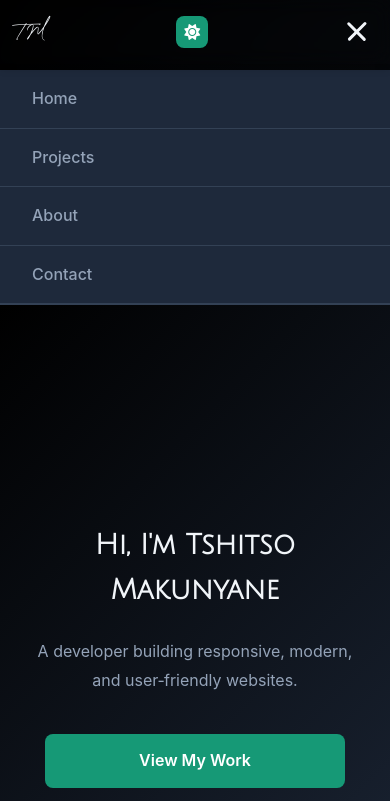
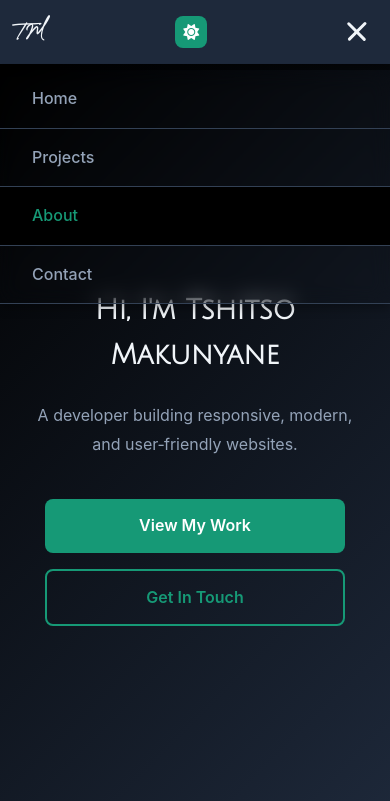
Before and after one commit to Tshitso84/My-Portfolio-Website, a plain HTML site: page index.html in a window 390 px wide. Both pictures are taken after a click on the button 356 px from the left and 32 px from the top of the page. Shown: the top 801 px of the page. Drawn offline with Linux system fonts and the light colour scheme.

Commit message:
Update mobile nav behavior

```diff
--- a/script.js
+++ b/script.js
@@ -38,7 +38,21 @@ const mobileMenuToggle = document.getElementById('mobile-menu-toggle');
 const mobileMenu = document.getElementById('mobile-menu');
 
 function toggleMobileMenu() {
+  // Always set display first
+  if (!mobileMenu.classList.contains('active')) {
+    mobileMenu.style.display = 'flex';
+    // Force reflow
+    mobileMenu.offsetHeight;
+  }
+
   mobileMenu.classList.toggle('active');
+
+  // Remove display after animation if closing
+  if (!mobileMenu.classList.contains('active')) {
+    setTimeout(() => {
+      mobileMenu.style.display = 'none';
+    }, 300);
+  }
 
   // Animate hamburger menu
   const spans = mobileMenuToggle.querySelectorAll('span');
--- a/styles.css
+++ b/styles.css
@@ -63,9 +63,7 @@ body {
   left: 0;
   right: 0;
   z-index: 1000;
-  background-color: #ffffff00;
-  -webkit-backdrop-filter: blur(10px);
-  backdrop-filter: blur(10px);
+  background-color: var(--bg-secondary);
   box-shadow: 0 2px 10px var(--shadow);
   padding: 1rem 0;
   transition: transform 0.3s ease, all 0.3s ease;
@@ -87,6 +85,7 @@ body {
   justify-content: space-between;
   align-items: center;
   gap: 2rem;
+  position: relative;
 }
 
 .container-narrow {
@@ -96,18 +95,18 @@ body {
 }
 
 .logo {
-  font-size: 1.6rem;
-  letter-spacing: 1px;
-  font-weight: 200;
+  font-size: 1.5rem;
+  font-weight: 700;
   color: var(--text-primary);
   white-space: nowrap;
-  font-family: "MyCustomFont", cursive;
+  font-family: 'MyCustomFont', cursive;
 }
 
 .nav {
   display: flex;
   gap: 2rem;
   align-items: center;
+  position: relative;
 }
 
 .nav-link {
@@ -177,13 +176,27 @@ body {
 .mobile-menu {
   display: none;
   flex-direction: column;
-  background-color: var(--bg-secondary);
-  border-bottom: 1px solid var(--border);
+  background-color: transparent;
+  -webkit-backdrop-filter: blur(10px);
+  backdrop-filter: blur(10px) ;
+  /* border-bottom: 1px solid var(--border); */
   box-shadow: 0 4px 10px var(--shadow);
+  position: absolute;
+  top: 70px;
+  left: 0;
+  right: 0;
+  z-index: 999;
+  max-height: calc(100vh - 70px);
+  overflow-y: auto;
+  transform: translateY(-100%);
+  transition: transform 0.3s ease;
+  margin-top: 0;
+  position: absolute;
 }
 
 .mobile-menu.active {
   display: flex;
+  transform: translateY(0);
 }
 
 .mobile-nav-link {
@@ -199,6 +212,7 @@ body {
   background-color: var(--bg-primary);
   color: var(--accent);
 }
+
 
 /* Hero Section */
 .hero {
```
Also changed, not shown: index.html (+9 -2 lines).
